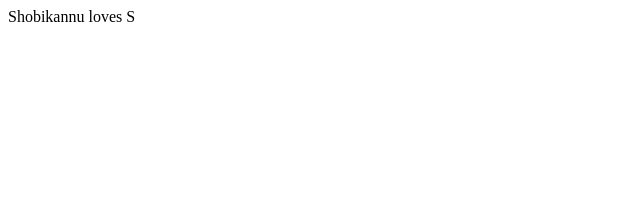
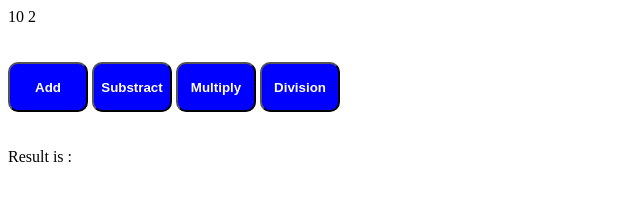
Before and after one commit to Ramprasanth7119/ramprasanth7119, a plain HTML site: page index.html in a window 1280 px wide. Shown: the whole page, without its empty margins (0-640 px from the left). Drawn offline with Linux system fonts and the light colour scheme.

Commit message:
Add files via upload

```diff
--- a/index.html
+++ b/index.html
@@ -1,5 +1,61 @@
+<!DOCTYPE html>
+<html lang="en">
 <head>
-    <div>
-        Shobikannu loves S
-    </div>
+    <meta charset="UTF-8">
+    <meta name="viewport" content="width=device-width, initial-scale=1.0">
+    <title>Document</title>
+    <style>
+        .btn{
+            width: 80px;
+            height: 50px;
+            background-color: blue;
+            color: white;
+            border-radius: 10px;
+            font-weight: bold;
+        }
+    </style>
 </head>
+<body>
+    <span id="sp-1"></span>
+    <span id="sp-2"></span>
+    <br><br><br>
+    <button class="btn" onclick="add()">Add</button>
+    <button class="btn" onclick="substract()">Substract</button>
+    <button class="btn" onclick="multiply()">Multiply</button>
+    <button class="btn" onclick="division()">Division</button>
+    <br><br><br>
+    <span id="res-p">Result is : </span>
+    <script>
+        let n1 = 10;
+        let n2 = 2;
+        let result=0;
+        let pResult = document.getElementById("res-p")
+        document.getElementById("sp-1").innerHTML = n1;
+        document.getElementById("sp-2").innerHTML = n2;
+
+        function add(){
+            pResult.textContent = "    "
+            result=n1+n2;
+            pResult.textContent +="Sum : "+ result;
+
+        }
+        function substract(){
+            pResult.textContent = "    "
+            result=n1-n2;
+            pResult.textContent +="Sum : "+ result;
+            result=0;
+            console.log(result)
+        }
+        function multiply(){
+            pResult.textContent = "    "
+            result=n1*n2;
+            pResult.textContent += "Sum : "+result;
+        }
+        function division(){
+            pResult.textContent = "    "
+            result=n1/n2;
+            pResult.textContent += "Sum : "+    result;
+        }
+    </script>
+</body>
+</html>
--- /dev/null
+++ b/style.css
@@ -0,0 +1,24 @@
+#h1-head{
+    color:blanchedalmond;
+
+}
+body{
+    background-color: green;
+    text-align: center;
+    font-weight: bold;
+    font-size: 20px;
+    color: white;
+}
+
+button{
+    padding-top: 10px;
+    padding-bottom: 10px;
+    width: 170px;
+    background: goldenrod;
+    border: none;
+    border-radius: 2px;
+    color: green;
+    font-weight: bold;
+    margin: 10px;
+
+}
```
Also changed, not shown: script.js (added, +93 -0 lines).
